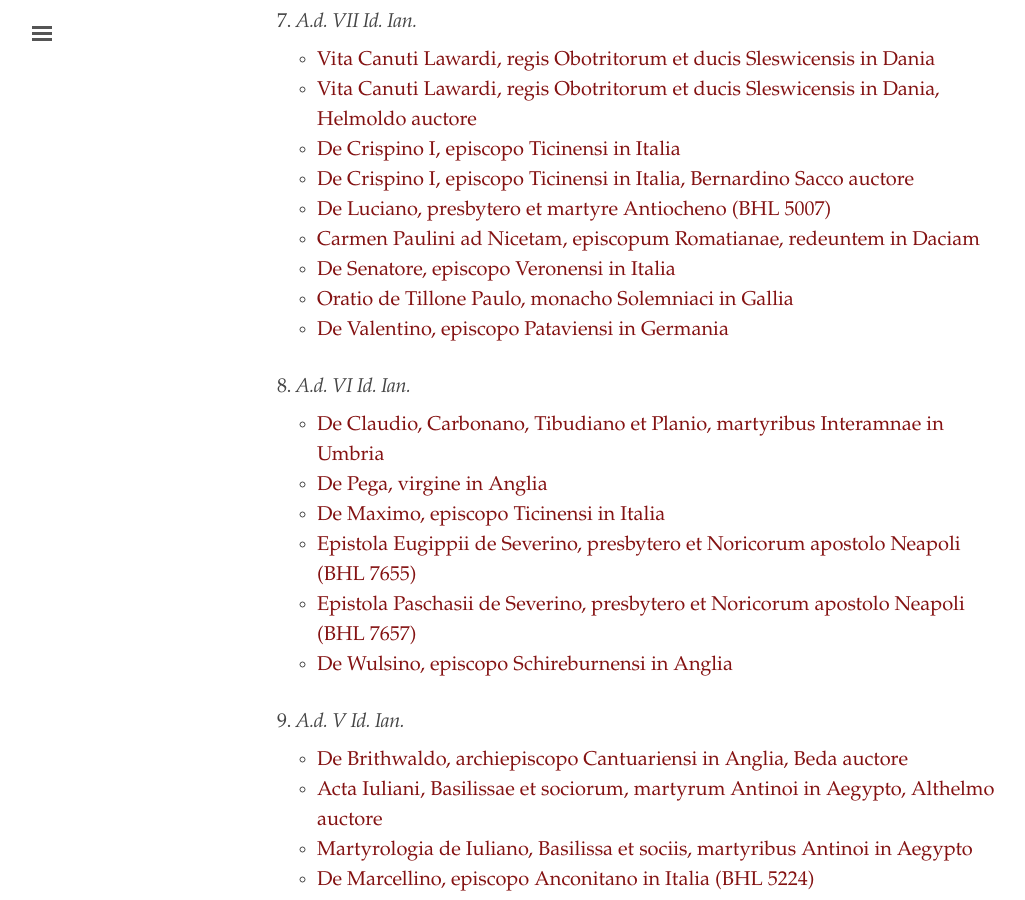
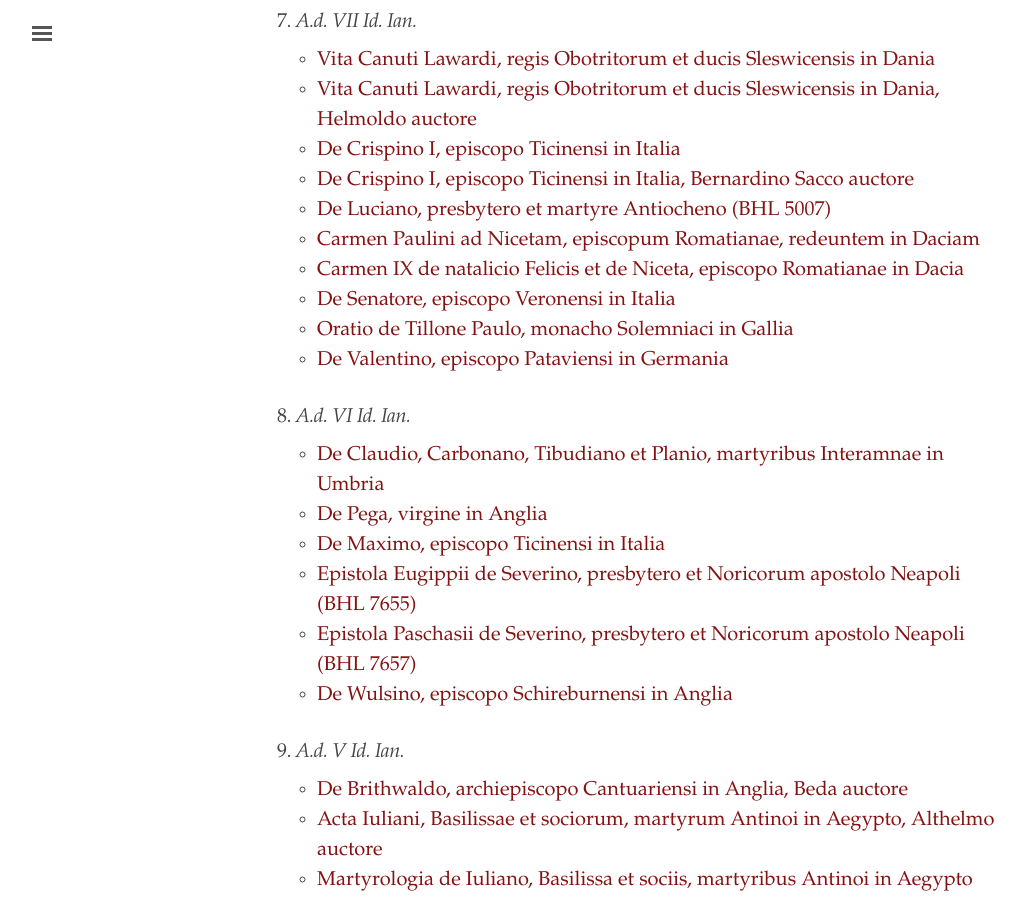
Before and after one commit to cjkoepke1/latin-hagiography, a Jekyll site: the page built from index.md, in a window 1280 px wide and 900 px high, scrolled down 1880 px. Shown: the whole window, without its empty margins (3-1028 px from the left). Built offline with Jekyll 4.4.1, drawn with Linux system fonts in a browser that asks for light colours.

Commit message:
Added Carmen Paulini de natalicio Felicis

```diff
--- a/index.md
+++ b/index.md
@@ -72,6 +72,7 @@ title: "Latin Hagiography"
 - [De Crispino I, episcopo Ticinensi in Italia, Bernardino Sacco auctore](https://cjkoepke1.github.io/latin-hagiography/texts/de-crispino-bernardini-sacci/)
 - [De Luciano, presbytero et martyre Antiocheno (BHL 5007)](https://cjkoepke1.github.io/latin-hagiography/texts/de-luciano-antiocheno/)
 - [Carmen Paulini ad Nicetam, episcopum Romatianae, redeuntem in Daciam](https://cjkoepke1.github.io/latin-hagiography/texts/carmen-paulini-ad-nicetam/)
+- [Carmen IX de natalicio Felicis et de Niceta, episcopo Romatianae in Dacia](https://cjkoepke1.github.io/latin-hagiography/texts/carmen-paulini-de-natalicio-felicis/)
 - [De Senatore, episcopo Veronensi in Italia](https://cjkoepke1.github.io/latin-hagiography/texts/de-senatore-veronensi/)
 - [Oratio de Tillone Paulo, monacho Solemniaci in Gallia](https://cjkoepke1.github.io/latin-hagiography/texts/oratio-de-tillone-paulo/)
 - [De Valentino, episcopo Pataviensi in Germania](https://cjkoepke1.github.io/latin-hagiography/texts/de-valentino-pataviensi/)
```
